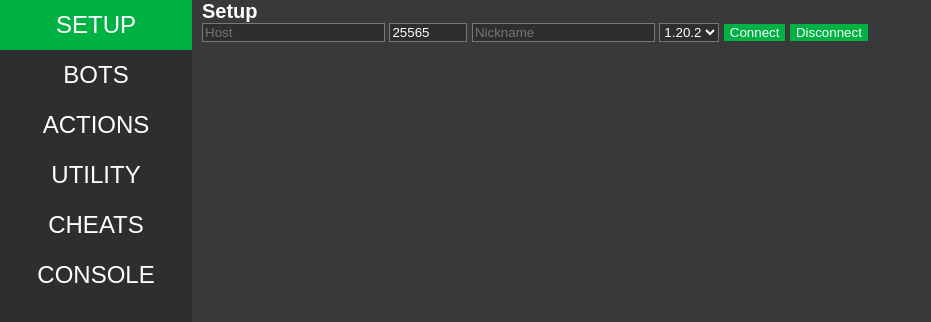
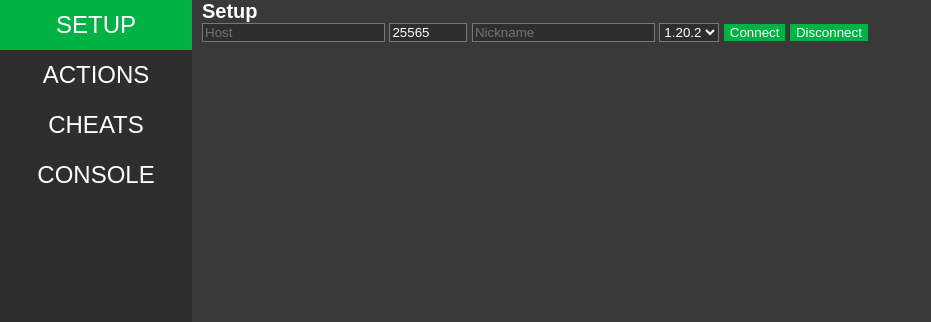
Before and after one commit to AnonymoDGH/slavebot, a website: page public/index.html in a window 1280 px wide. Shown: the whole page, without its empty margins (0-931 px from the left). Drawn offline with nearby package versions, Linux system fonts and the light colour scheme; no server answers.

Commit message:
Update index.html

```diff
--- a/public/index.html
+++ b/public/index.html
@@ -3,15 +3,14 @@
 <head>
 	<link rel="stylesheet" href="/css/main.css">
 	<title>SlaveBot</title>
+<meta name="viewport" content="width=device-width, initial-scale=1.0">
 	<script src="https://cdnjs.cloudflare.com/ajax/libs/socket.io/4.7.2/socket.io.js"></script>
 </head>
 
 <body>
 	<div id="sidebar">
 		<button tab="setup" class="active">Setup</button>
-		<button tab="bots">Bots</button>
 		<button tab="actions">Actions</button>
-		<button tab="utility">Utility</button>
 		<button tab="cheats">Cheats</button>
 		<button tab="console">Console</button>
 	</div>
@@ -43,6 +42,7 @@
 			<button>Disconnect</button>
 		</div>
 		<div tab="bots" hidden>
+    <div id="servers-list"></div>
 
 		</div>
 		<div tab="actions" hidden>
```
